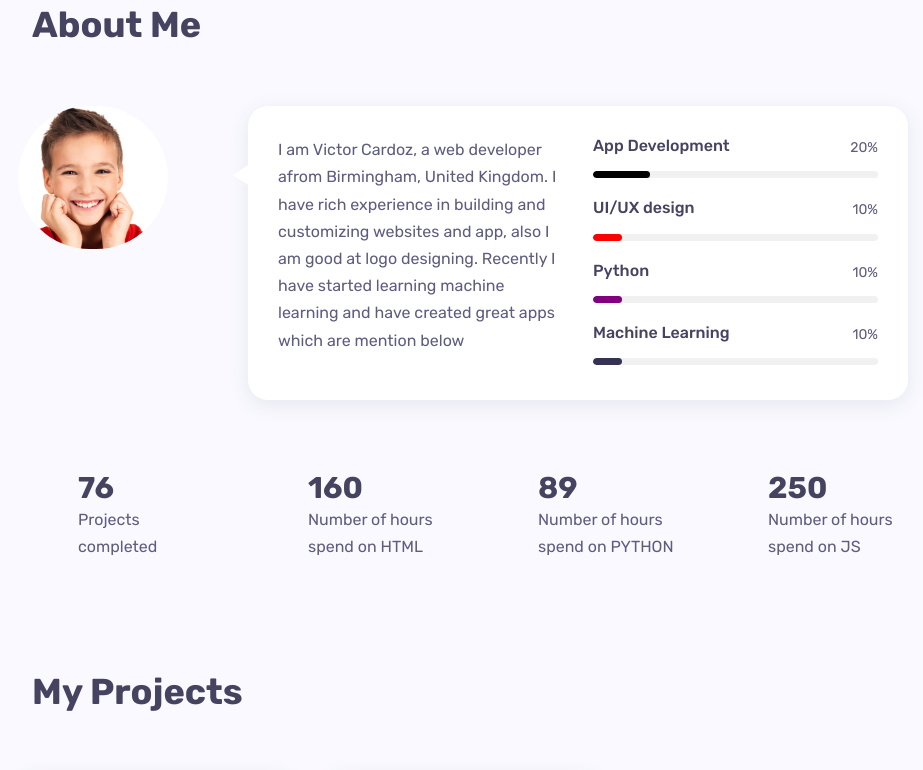
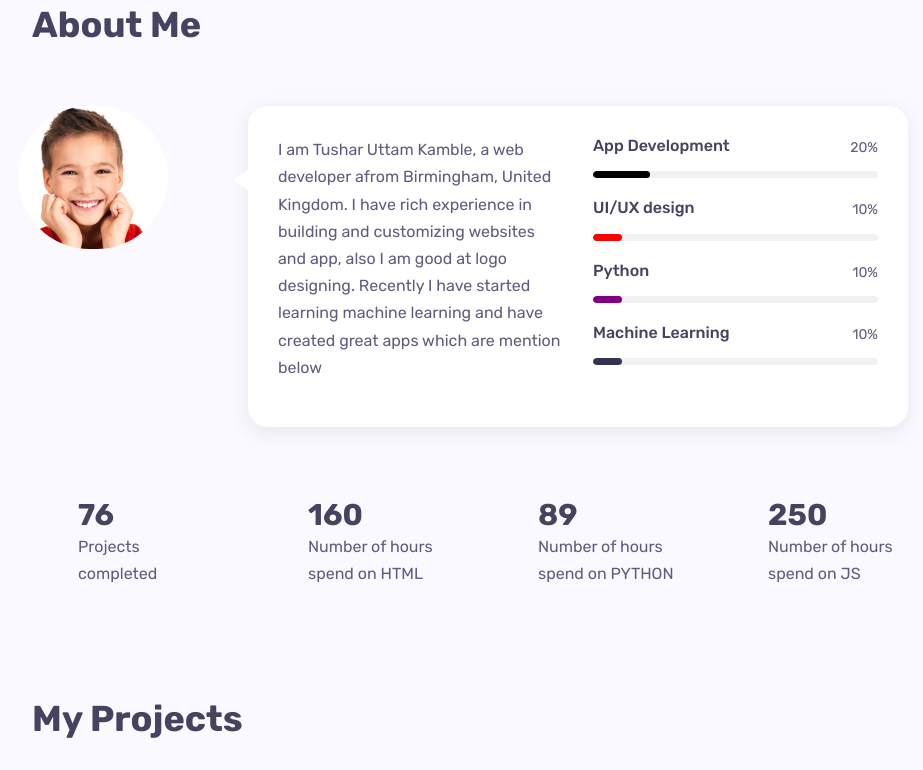
Before and after one commit to tushar0707/blog, a plain HTML site: page index.html in a window 1280 px wide. Shown: the part 907-1677 px from the top of the page, without its empty margins (177-1100 px from the left). Drawn offline with Linux system fonts and the light colour scheme.

Commit message:
Name changes

```diff
--- a/index.html
+++ b/index.html
@@ -185,7 +185,7 @@
 						<div class="row">
 							<div class="col-md-6">
 								<!-- about text -->
-								<p>I am Victor Cardoz, a web developer afrom Birmingham, United Kingdom. I have rich experience in building and customizing websites and app, also I am good at logo designing. Recently I have started learning machine learning and have created great apps which are mention below</p>
+								<p>I am Tushar Uttam Kamble, a web developer afrom Birmingham, United Kingdom. I have rich experience in building and customizing websites and app, also I am good at logo designing. Recently I have started learning machine learning and have created great apps which are mention below</p>
 
 								<div class="spacer d-md-none d-lg-none" data-height="30" style="height: 30px;"></div>
 							</div>
@@ -565,7 +565,7 @@
 
 				<div class="col-md-8">
 
-					<h3 class="wow fadeInUp" style="color: white;visibility: visible; animation-name: fadeInUp;">Victor Cardoz</h3>
+					<h3 class="wow fadeInUp" style="color: white;visibility: visible; animation-name: fadeInUp;">Tushar Uttam Kamble</h3>
 				    <hr style="border: 0.5px solid white;">
 					<img src="me.png" style="display: inline-block; width: 100px;border-radius: 100px" class="mb-4">
             		<p style="margin: 5px; color: white; display: inline-block;">Please free feel to contact me on my social handles</p>
```
